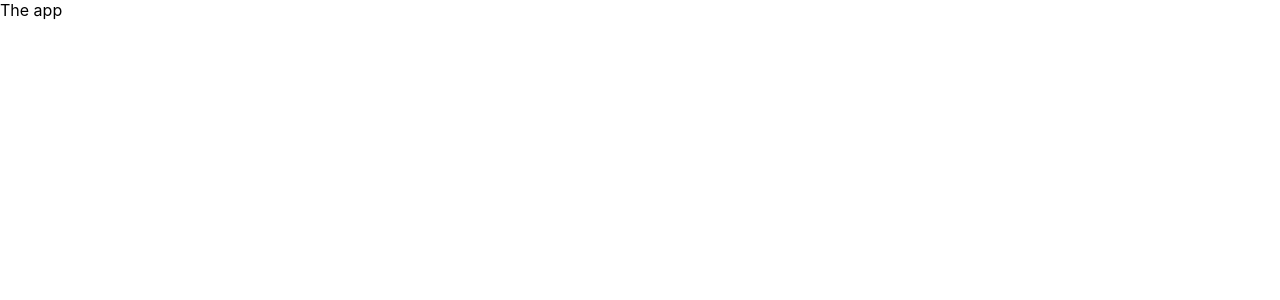
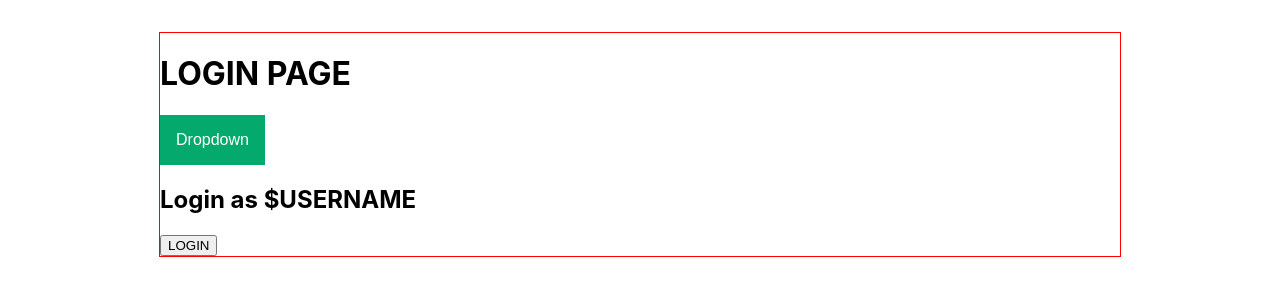
Before and after one commit to elisendamonserrat/employee_polls_p2, a React (Create React App) app: page /login in a window 1280 px wide. Shown: the top 300 px of the page. Built offline with nearby package versions, Linux system fonts and the light colour scheme.

Commit message:
feature: adds Loging page and route.
Defines basic HTML structure and routing functionality.

```diff
--- a/src/components/App.js
+++ b/src/components/App.js
@@ -1,10 +1,16 @@
-import '../styles/index.css';
+import Login from "../pages/Login";
+import "../styles/index.css";
+import { Routes, Route } from "react-router-dom";
 
 function App() {
   return (
-    <div>
-      The app
-    </div>
+    <>
+      <div className="container">
+        <Routes>
+          <Route path="/login" exact element={<Login />} />
+        </Routes>
+      </div>
+    </>
   );
 }
 
--- a/src/index.js
+++ b/src/index.js
@@ -2,10 +2,13 @@ import React from "react";
 import ReactDOM from "react-dom";
 import "./styles/index.css";
 import App from "./components/App";
+import { BrowserRouter } from "react-router-dom";
 
 ReactDOM.render(
-  <React.StrictMode>
-    <App />
-  </React.StrictMode>,
+  <BrowserRouter>
+    <React.StrictMode>
+      <App />
+    </React.StrictMode>
+  </BrowserRouter>,
   document.getElementById("root")
 );
--- a/src/pages/Login.js
+++ b/src/pages/Login.js
@@ -1,10 +1,21 @@
 import React from "react";
 
 const Login = () => {
-    return <div>
-        <h1>LOGIN PAGE</h1>
-
-  </div>;
+  return (
+    <div>
+      <h1>LOGIN PAGE</h1>
+      <div class="dropdown">
+        <button class="dropbtn">Dropdown</button>
+        <div class="dropdown-content">
+          <a href="#">Link 1</a>
+          <a href="#">Link 2</a>
+          <a href="#">Link 3</a>
+        </div>
+          </div>
+          <h2>Login as $USERNAME</h2>
+      <button className="btn">LOGIN</button>
+    </div>
+  );
 };
 
 export default Login;
--- a/src/styles/index.css
+++ b/src/styles/index.css
@@ -11,3 +11,54 @@ code {
   font-family: source-code-pro, Menlo, Monaco, Consolas, 'Courier New',
     monospace;
 }
+
+/* LAYOUT CONTAINER */
+.container {
+  width: 90%;
+  max-width: 960px;
+  margin: 2em auto;
+  border: 1px solid red;
+}
+
+/* LOGIN DROPDOWN */
+/* Dropdown Button */
+.dropbtn {
+  background-color: #04AA6D;
+  color: white;
+  padding: 16px;
+  font-size: 16px;
+  border: none;
+}
+
+/* The container <div> - needed to position the dropdown content */
+.dropdown {
+  position: relative;
+  display: inline-block;
+}
+
+/* Dropdown Content (Hidden by Default) */
+.dropdown-content {
+  display: none;
+  position: absolute;
+  background-color: #f1f1f1;
+  min-width: 160px;
+  box-shadow: 0px 8px 16px 0px rgba(0,0,0,0.2);
+  z-index: 1;
+}
+
+/* Links inside the dropdown */
+.dropdown-content a {
+  color: black;
+  padding: 12px 16px;
+  text-decoration: none;
+  display: block;
+}
+
+/* Change color of dropdown links on hover */
+.dropdown-content a:hover {background-color: #ddd;}
+
+/* Show the dropdown menu on hover */
+.dropdown:hover .dropdown-content {display: block;}
+
+/* Change the background color of the dropdown button when the dropdown content is shown */
+.dropdown:hover .dropbtn {background-color: #3e8e41;}
```
